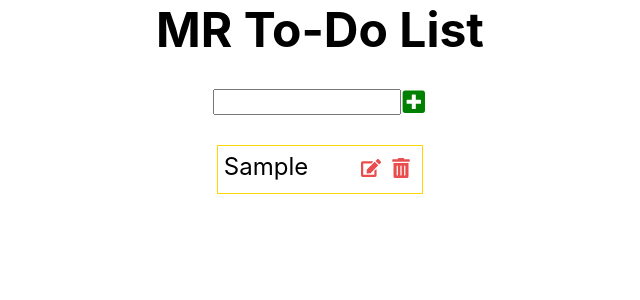
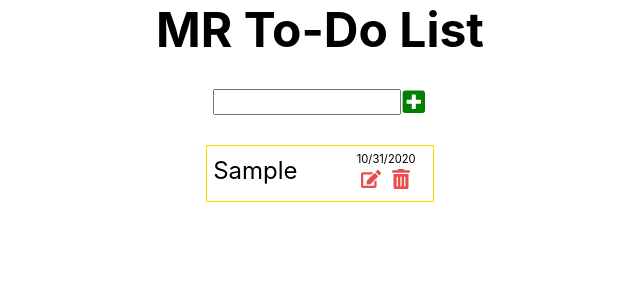
Before and after one commit to MRFolio/react-to-do-app, a React (Create React App) app: page / in a window 1280 px wide. Both pictures are taken after typing "Sample" into the empty fields and a click on the button 733 px from the left and 101 px from the top of the page. Shown: the top 300 px of the page, without its empty margins (320-960 px from the left). Built offline with nearby package versions, Linux system fonts and the light colour scheme.

Commit message:
feat(to-do): add date functionality

```diff
--- a/src/components/Form.js
+++ b/src/components/Form.js
@@ -11,7 +11,8 @@ const Form = ({ tasks, setTasks }) => {
 
   function handleAddTask(e) {
     e.preventDefault();
-    const newTask = { id: shortid.generate(), text: input };
+    const date = new Date().toLocaleDateString();
+    const newTask = { id: shortid.generate(), text: input, date };
     setTasks([...tasks, newTask]);
     setInput("");
   }
--- a/src/components/ToDo.js
+++ b/src/components/ToDo.js
@@ -1,7 +1,7 @@
 import { useState } from "react";
 import { FaTrashAlt, FaEdit } from "react-icons/fa";
 
-const ToDo = ({ text, id, tasks, setTasks }) => {
+const ToDo = ({ text, date, id, tasks, setTasks }) => {
   const [isEditing, setIsEditing] = useState(false);
   const [editedInput, setEditedInput] = useState(text);
   function handleDeleteTask() {
@@ -12,7 +12,7 @@ const ToDo = ({ text, id, tasks, setTasks }) => {
   function handleEditTask() {
     if (isEditing) {
       const editedTasks = tasks.map((task) =>
-        task.id === id ? { id, text: editedInput } : task
+        task.id === id ? { id, text: editedInput, date } : task
       );
       setTasks(editedTasks);
     }
@@ -38,6 +38,9 @@ const ToDo = ({ text, id, tasks, setTasks }) => {
         )}
       </li>
       <div className="btns">
+        <p className="date">
+          <time datetime={date}>{date}</time>
+        </p>
         <button onClick={handleEditTask} className="edit-btn" type="button">
           <FaEdit />
         </button>
--- a/src/components/ToDoList.js
+++ b/src/components/ToDoList.js
@@ -10,6 +10,7 @@ const ToDoList = ({ tasks, setTasks }) => {
             tasks={tasks}
             setTasks={setTasks}
             text={task.text}
+            date={task.date}
             id={task.id}
             key={task.id}
           />
--- a/src/styles/main.scss
+++ b/src/styles/main.scss
@@ -50,12 +50,17 @@
 
   .edit-input {
     padding: 0.25em;
-    margin-left: 1em;
   }
 
   .btns {
     margin-left: 2em;
   }
+
+  .date {
+    font-size: 0.7rem;
+    margin: 0 1em;
+  }
+
   .edit-btn,
   .delete-btn {
     cursor: pointer;
```
